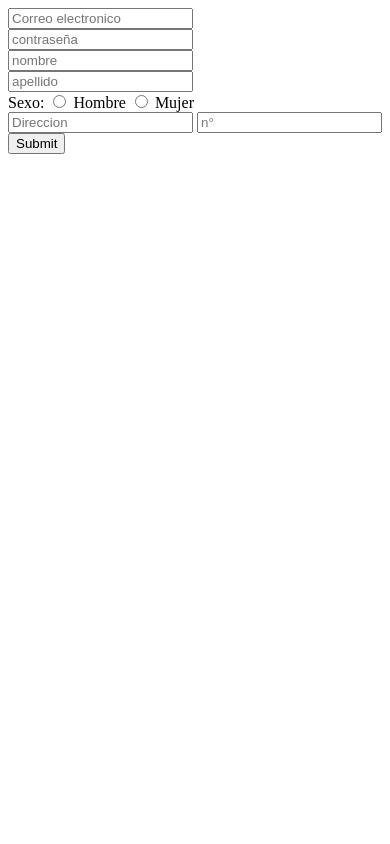
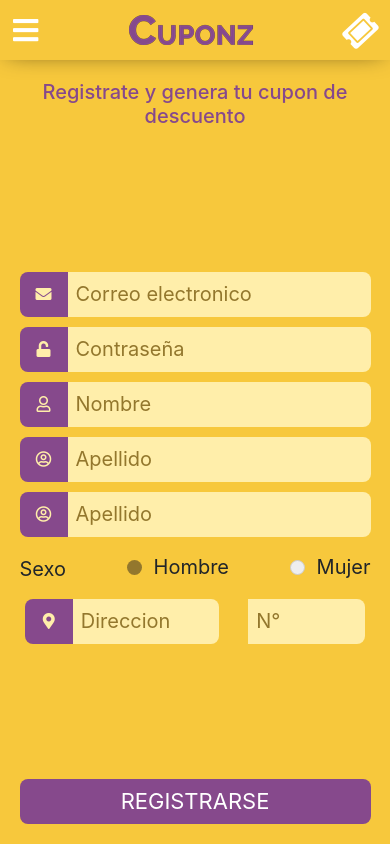
Before and after one commit to EzeDit23/cuponz, a PHP site: page / in a window 390 px wide. Run offline with PHP 8.4, Linux system fonts and the light colour scheme; some libraries are stand-ins or nearby versions.

Commit message:
index css

```diff
--- a/css/estilos.css
+++ b/css/estilos.css
@@ -54,6 +54,161 @@
 .navbar-light .navbar-toggler {
     color: #f7c83c;
     border-color:#f7c83c;
+}
+/*Registro*/
+
+.registro{
+    background-color: #f7c83c;
+    margin: auto;
+    display: flex;
+    align-items: center;
+    justify-content: center;
+    flex-direction: column;
+    height: 100vh;
+    width: 100%;
+}
+
+.cont-reg{
+    padding-top: 60px!important;
+    display: flex;
+    justify-content: space-between;
+    flex-direction: column;
+    background: #f7c83c;
+    height: 100%;
+    margin: auto;
+    width: 90%;
+}
+.reg-tit{
+    margin-top: 20px;
+}
+.reg-tit h1{
+    text-align: center;
+    color: #86498c;
+    font-size: 20px!important;
+}
+
+#btn-login-reg{
+    background-color: #86498c;
+    border: none;
+    color: white;
+    height: 45px;
+    border-radius: 8px;
+    width: 100%;
+    margin-bottom: 20px;
+    font-size: 22px;
+}
+.radio {
+    display: block;
+    position: relative;
+    padding-left: 35px;
+    margin-bottom: 12px;
+    cursor: pointer;
+    font-size: 22px;
+    -webkit-user-select: none;
+    -moz-user-select: none;
+    -ms-user-select: none;
+    user-select: none;
+}
+
+/* hide the browser's default radio button */
+.radio input {
+    position: absolute;
+    opacity: 0;
+    cursor: pointer;
+}
+
+/* create custom radio */
+.radio .check {
+    position: absolute;
+    top: 8px;
+    left: 8px;
+    height: 15px;
+    width: 15px;
+    background-color: #eee;
+    border: 1px solid #ccc;
+    border-radius: 50%;
+}
+
+/* on mouse-over, add border color */
+.radio:hover input ~ .check {
+    border: 1px solid #93772d;
+}
+
+/* add background color when the radio is checked */
+.radio input:checked ~ .check {
+    background-color: #93772d;
+    border:none;
+}
+
+/* create the radio and hide when not checked */
+.radio .check:after {
+    content: "";
+    position: absolute;
+    display: none;
+}
+
+/* show the radio when checked */
+.radio input:checked ~ .check:after {
+    display: block;
+}
+
+/* radio style */
+.radio .check:after {
+    top: 9px;
+    left: 9px;
+    width: 0px;
+    height: 0px;
+    border-radius: 50%;
+    background: white;
+}
+
+.cont-sexo-reg{
+    margin-top: 10px;
+    display: flex;
+    justify-content: space-between;
+    align-items: center;
+    align-content: center;
+    justify-items: center;
+}
+.cont-sexo-reg label{
+    font-size: 20px;
+}
+.cont-inp-form{
+    display: flex;
+    justify-content: center;
+    align-items: center;
+}
+.cont-i-form{
+    display: flex;
+    justify-content: center;
+    align-items: center;
+    height: 45px;
+    width: 48px!important;
+    min-width: 48px;
+    max-width: 48px;
+    background-color: #86498c;
+    border-top-left-radius: 8px;
+    border-bottom-left-radius: 8px;
+}
+.cont-i-form i{
+    color: #ffeeaa;
+}
+.cont-form-reg .inp-comun{
+    width: 100%;
+    background-color: #ffeeaa;
+    color: #86498c!important;
+    padding-left: 8px;
+    margin-top: 5px;
+    margin-bottom: 5px;
+    height: 45px;
+    border: none;
+    border-top-right-radius: 8px;
+    border-bottom-right-radius: 8px;
+    font-size: 20px;
+}
+.cont-form-reg .inp-comun::placeholder{
+    font-size: 20px;
+    color: #93772d!important;
 }
 /*ganador*/
 
@@ -384,7 +539,7 @@
     border-radius: 8px;
     padding-left: 8px;
     border: none;
-    background-color: #fee580!important;
+    background-color: #ffeeaa!important;
     color: #93772d;
     font-size: 20px;
 }
@@ -540,7 +695,7 @@
     align-content: center;
     align-items: center;
     width: 80%;
-    background-color: #fee580;
+    background-color: #ffeeaa;
     border-radius: 8px;
     padding: 25px;
 }
--- a/index.html
+++ /dev/null
@@ -1,25 +0,0 @@
-<!DOCTYPE html>
-<html lang="en">
-<head>
-    <meta charset="UTF-8">
-    <meta name="viewport" content="width=device-width, initial-scale=1.0">
-    <meta http-equiv="X-UA-Compatible" content="ie=edge">
-    <title>Recrea</title>
-</head>
-<body>
-
-    <form action="php/registro_vec.php" method="POST">
-        <input type="email" value="" name="email" placeholder="Correo electronico"><br>
-        <input type="password" value="" name="clave" placeholder="contraseña"><br>
-        <input type="text" value="" name="nombre" placeholder="nombre"><br>
-        <input type="text" value="" name="apellido" placeholder="apellido"><br>
-        <label>Sexo:</label>
-            <input type="radio" name="hm" value="h"> Hombre
-            <input type="radio" name="hm" value="m"> Mujer<br>
-
-        <input type="text" name="direccion" id="" placeholder="Direccion">
-        <input type="number" name="numero" id="" placeholder="n°"><br>
-        <input type="submit" name="" id="">
-    </form>
-</body>
-</html>
--- /dev/null
+++ b/index.php
@@ -0,0 +1,83 @@
+<?php
+include("components/head.php");
+
+
+?>
+<body>
+<?php
+    include("components/menu.php");
+?>
+    <div class="container-fluid registro sinNada">
+        <div class="row sinNada cont-reg">
+            <div class="col-md-12 sinNada reg-tit">
+                <h1>Registrate y genera tu cupon de descuento</h1>
+            </div>
+
+            <div class="col-md-12 sinNada cont-form-reg">
+                <form class="row sinNada" action="php/registro_vec.php" method="POST">
+
+                    <div class="col-12 sinNada cont-inp-form">
+                        <div class="cont-i-form"><i class="fas fa-envelope"></i></div>
+                        <input class="inp-comun" type="email" value="" name="email" placeholder="Correo electronico"><br>
+                    </div>
+
+                    <div class="col-12 sinNada cont-inp-form">
+                        <div class="cont-i-form"><i class="fas fa-unlock"></i></div>
+                        <input class="inp-comun" type="password" value="" name="clave" placeholder="Contraseña"><br>
+                    </div>
+
+                    <div class="col-12 sinNada cont-inp-form">
+                        <div class="cont-i-form"><i class="far fa-user"></i></div>
+                        <input class="inp-comun" type="text" value="" name="nombre" placeholder="Nombre"><br>
+                    </div>
+
+                    <div class="col-12 sinNada cont-inp-form">
+                        <div class="cont-i-form"><i class="far fa-user-circle"></i></div>
+                        <input class="inp-comun " type="text" value="" name="apellido" placeholder="Apellido"><br>
+                    </div>
+
+                    <div class="col-12 sinNada cont-inp-form">
+                        <div class="cont-i-form"><i class="far fa-user-circle"></i></div>
+                        <input class="inp-comun " type="text" value="" name="apellido" placeholder="Apellido"><br>
+                    </div>
+
+
+
+                    <div class="col-12 sinNada cont-sexo-reg">
+                        <label>Sexo</label>
+                        <label class="radio">Hombre
+                            <input type="radio" checked="checked" name="radio">
+                            <span class="check"></span>
+                        </label>
+                        <label class="radio">Mujer
+                            <input type="radio" name="radio">
+                            <span class="check"></span>
+                        </label>
+                    </div>
+
+                    <div class="col-12 sinNada cont-inp-form">
+                        <div class="cont-i-form"><i class="fas fa-map-marker-alt"></i></div>
+                        <input class="col-5 sinNada inp-comun" type="text" name="direccion" id="" placeholder="Direccion">
+                        <div class="col-1 sinNada"></div>
+                    <input class="col-4 sinNada inp-comun" type="number" name="numero" id="" placeholder="N°"><br>
+                    </div>
+
+
+
+            </div>
+
+
+            <div class="col-md-12 sinNada">
+                <input type="submit" name=""id="btn-login-reg" value="REGISTRARSE">
+                </form>
+            </div>
+        </div>
+    </div>
+
+
+    <!--Scripts-->
+    <?php
+        include("components/scripts.php");
+    ?>
+</body>
+</html>
```
